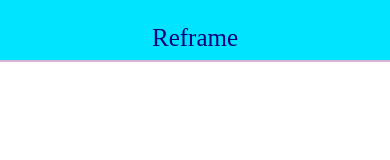
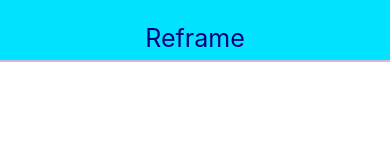
Before and after one commit to biciclista22/reframeRN, a React Native app: screen / in a window 390 px wide. Shown: the top 160 px of the page. Built offline with nearby package versions, Linux system fonts and the light colour scheme.

Commit message:
Delete attempt to import font

```diff
--- a/package.json
+++ b/package.json
@@ -18,8 +18,5 @@
   },
   "jest": {
     "preset": "react-native"
-  },
-  "rnpm": {
-   "assets": ["assets/fonts/LobsterTwo"]
   }
 }
--- a/src/common/Header.js
+++ b/src/common/Header.js
@@ -33,7 +33,7 @@ const styles = {
   textStyle: {
     fontSize: 25,
     color: 'navy',
-    fontFamily: 'LobsterTwo'
+    // fontFamily: 'LobsterTwo'
   }
 };
 
```
